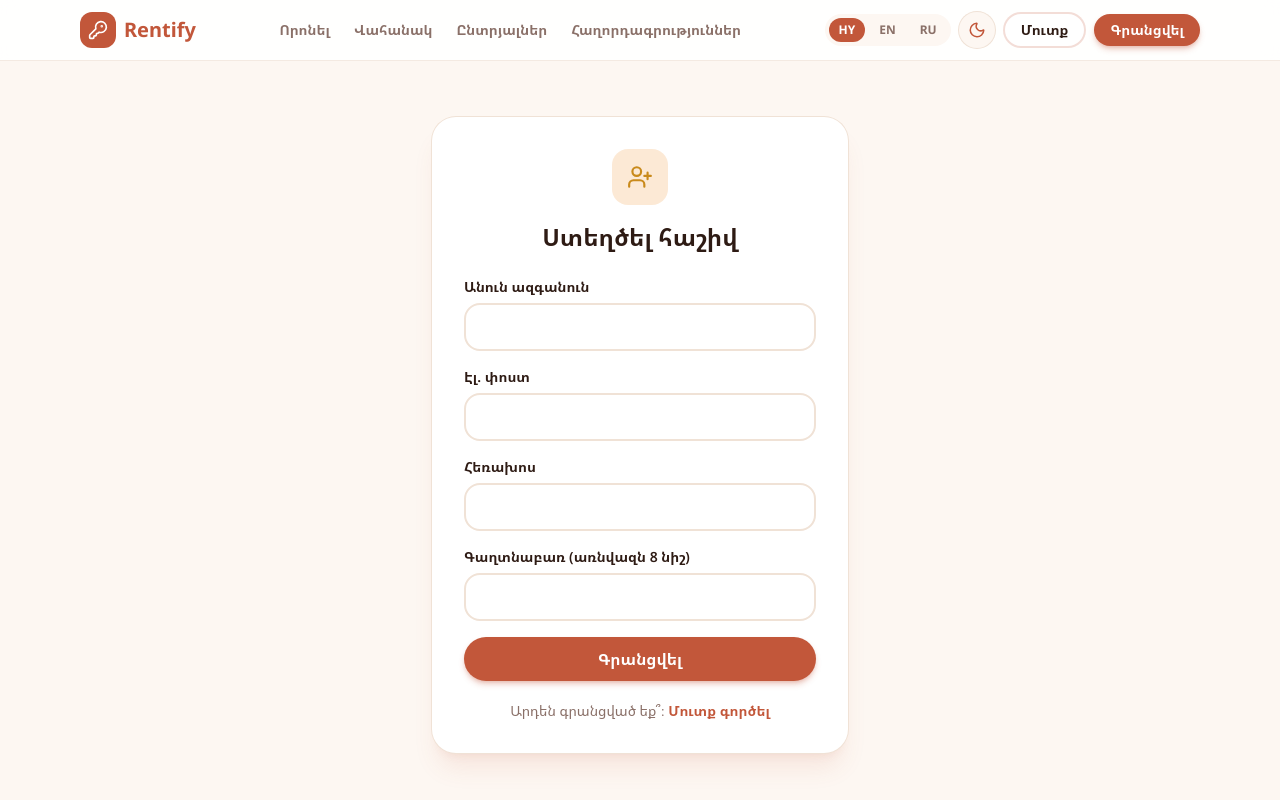
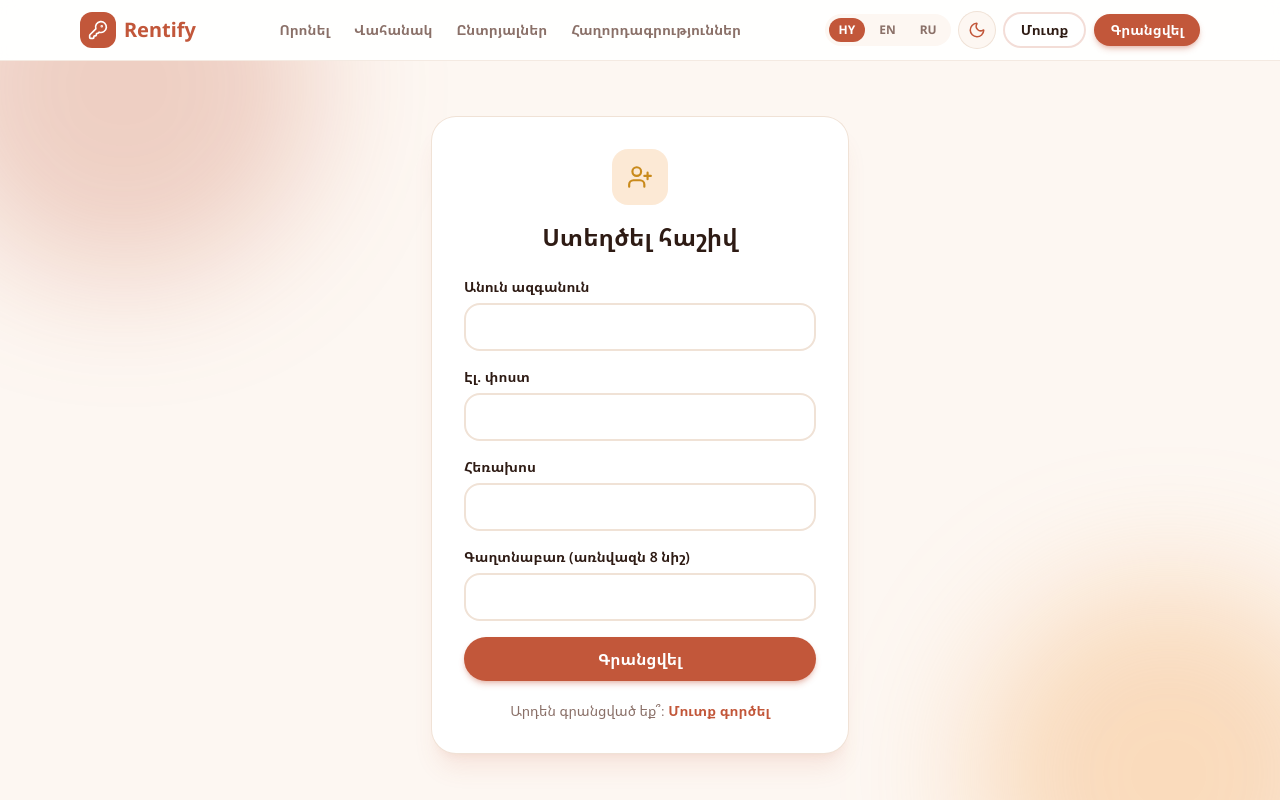
Before and after one commit to misakgrigoryan/Rentify, a React (Vite) app in the folder client/: page /register in a window 1280 px wide. Shown: the top 800 px of the page. Built offline with nearby package versions, Linux system fonts and the light colour scheme; no server answers.

Commit message:
Auth backdrop on register page

```diff
--- a/client/src/pages/Register.jsx
+++ b/client/src/pages/Register.jsx
@@ -5,6 +5,7 @@ import { motion } from "framer-motion";
 import { UserPlus } from "lucide-react";
 import Button from "../components/ui/Button.jsx";
 import Input from "../components/ui/Input.jsx";
+import AuthBackdrop from "../components/ui/AuthBackdrop.jsx";
 import useAuth from "../hooks/useAuth.js";
 
 export default function Register() {
@@ -32,6 +33,7 @@ export default function Register() {
   }
 
   return (
+    <AuthBackdrop>
       <section className="mx-auto max-w-md px-4 py-14">
         <motion.div
           initial={{ opacity: 0, y: 30, scale: 0.97 }}
@@ -56,5 +58,6 @@ export default function Register() {
           </p>
         </motion.div>
       </section>
+    </AuthBackdrop>
   );
 }
```
Lines whose indentation alone changed are shown as unchanged.
